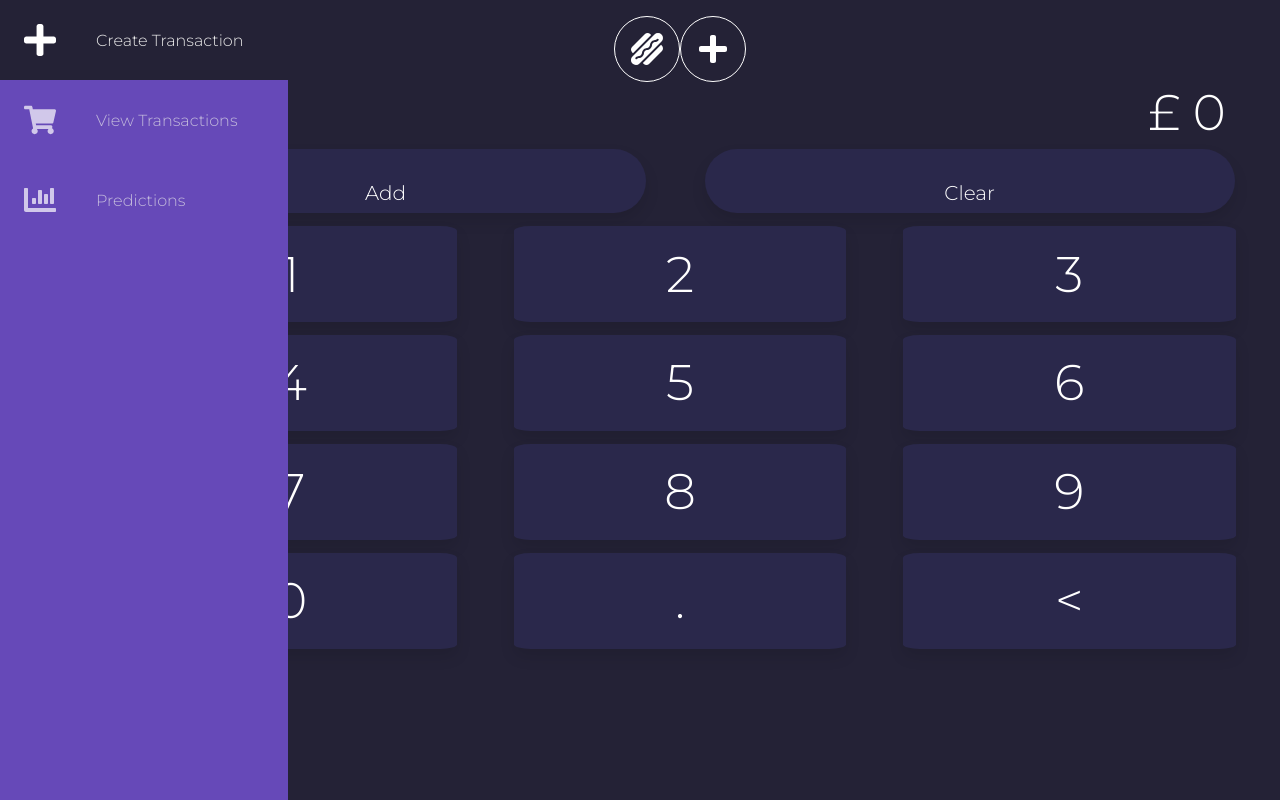
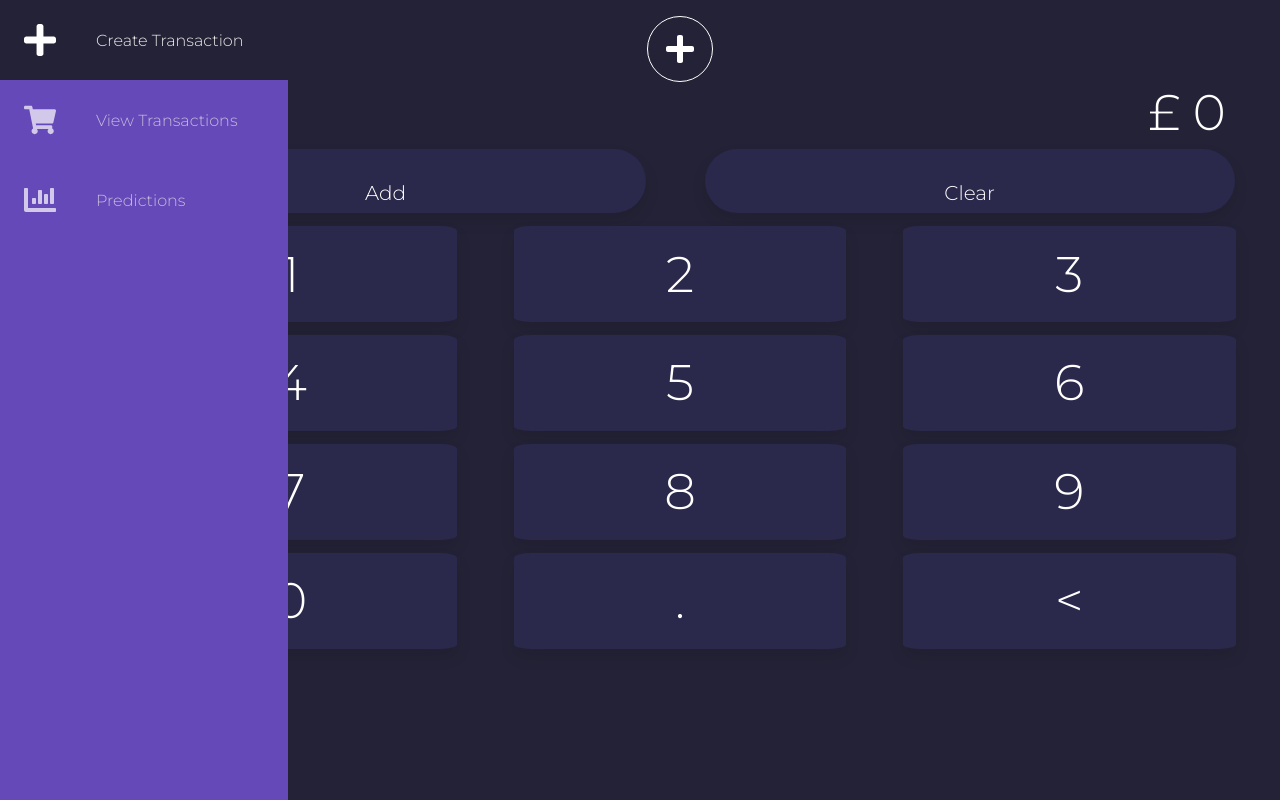
Before and after one commit to AidanKelly-CS/transaction-tracker, a React (Create React App) app: page / in a window 1280 px wide. Built offline with nearby package versions, Linux system fonts and the light colour scheme.

Commit message:
show selected categories

```diff
--- a/src/transactions/create-transaction/CreateTransaction.tsx
+++ b/src/transactions/create-transaction/CreateTransaction.tsx
@@ -7,22 +7,14 @@ import './Transaction.css';
 import classNames from 'classnames';
 import SelectCategory from '../select-category/SelectCategory';
 import Modal from '../../modal/Modal';
+import { CategoryInterface } from '../category/CategoryInterface';
 
 export default function CreateTransaction() {
     const currency = "£";
     const [total, setTotal] = useState("0");
-    const [categories, setCategories] = useState({
-      "food": false,
-      "transport":false,
-      "entertainment":false,
-
-      "cinema": false,
-      "car":false,
-      "date":false,
-      "drinks":false,
-      "holiday":false,
-      "gift":false
-    });
+    const [categories, setCategories] = useState<CategoryInterface[]>([]);
+    const [modalOpen,setModalOpen] = useState(false);
+    const [clearSelectedCategories, setClearSelectedCategories] = useState(false);
 
     function updateTotal(e){
       let buttonValue = e.target.value;
@@ -42,7 +34,6 @@ export default function CreateTransaction() {
       }
     }
 
-
     function deleteChar(e){
       if(total.length === 1){
         setTotal("0");
@@ -57,26 +48,15 @@ export default function CreateTransaction() {
       console.log(`transaction created with total of £${total}`);
     }
 
-    function setCategory(category){
-      if(category in categories){
-        setCategories({...categories, [category]:!categories[category]});
-      }
-    }
-
     function clearTransaction(){
       setTotal("0");
       clearCategories();
     }
 
     function clearCategories(){
-      const cat = {...categories};
-      Object.keys(cat).forEach(key => {
-        cat[key] = false;
-      });
-      setCategories(cat);
+      setCategories([]);
+      setClearSelectedCategories(true);
     }
-
-    const [modalOpen,setModalOpen] = useState(false);
 
     function addCategory(){
       setModalOpen(true);
@@ -86,16 +66,25 @@ export default function CreateTransaction() {
       setModalOpen(false);
     }
 
+    function setSelectedCategories(selectedCategories: CategoryInterface[]){
+      setCategories(selectedCategories);
+    }
+
     return (
       <>
 
       <Modal open={modalOpen} close={closeModal}>
-        <SelectCategory/>
+        <SelectCategory setSelectedCategories={setSelectedCategories} clear={clearSelectedCategories} resetClearCategories={()=>setClearSelectedCategories(false)}/>
       </Modal>
 
       <div className="flex-container">
-      <Category icon={faHotdog} color={"white"} main={true} selected={categories.food} onClick={()=>setCategory("food")}/>
-      <Category icon={faPlus} color={"white"} main={true} selected={categories.entertainment} onClick={addCategory}/>
+        {
+          categories.map(category => {
+            return <Category icon={category.icon} color={category.color} main={category.main} selected={category.selected} onClick={()=>{}}/>
+          })
+        }
+
+        <Category icon={faPlus} color={"white"} main={true} selected={false} onClick={addCategory}/>
       </div>
 
       <p className="total">{currency} {total}</p>
@@ -120,18 +109,6 @@ export default function CreateTransaction() {
         <Button value={"<"} updateTotal={deleteChar}/>
       </div>
 
-
-{/*
-      <p>food: {categories.food.toString()}</p>
-      <p>transport: {categories.transport.toString()}</p>
-      <p>entertainment: {categories.entertainment.toString()}</p>
-      <p>cinema: {categories.cinema.toString()}</p>
-      <p>car: {categories.car.toString()}</p>
-      <p>date: {categories.date.toString()}</p>
-      <p>drinks: {categories.drinks.toString()}</p>
-      <p>holiday: {categories.holiday.toString()}</p>
-      <p>gift: {categories.gift.toString()}</p>
-      <p>total: {total}</p> */}
       </>
     );
 }
--- a/src/transactions/select-category/SelectCategory.css
+++ b/src/transactions/select-category/SelectCategory.css
@@ -13,3 +13,17 @@
 .category-container-selected {
     background-color: var(--bg-secondary);
 }
+
+.category-clear{
+    text-align: center;
+    border-radius: 5px;
+    border: 1px solid white;
+    padding: 1rem;
+    margin: 1rem;
+    background-color: var(--bg-primary);
+}
+
+.category-clear:active{
+    background-color: var(--bg-secondary);
+    transform: translateY(2%);
+}
--- a/src/transactions/select-category/SelectCategory.tsx
+++ b/src/transactions/select-category/SelectCategory.tsx
@@ -1,24 +1,40 @@
 import { faCar, faFilm, faGamepad, faGift, faGlassMartiniAlt, faHeart, faHotdog, faPlaneDeparture, faRoute, IconDefinition } from '@fortawesome/free-solid-svg-icons';
 import classNames from 'classnames';
-import React, { useState } from 'react'
+import React, { useEffect, useState } from 'react'
 import Category from '../category/Category';
 import { CategoryInterface } from '../category/CategoryInterface';
 import './SelectCategory.css';
 
 
-export default function SelectCategory() {
+export default function SelectCategory({setSelectedCategories, clear, resetClearCategories}) {
 
+    useEffect(() => {
+        if(clear){
+            clearCategories();
+            resetClearCategories();
+        }
+    }, [clear]);
 
     function select(label: string){
         const updatedCategories = [...categories];
         updatedCategories.forEach((category, i) => {
-            console.log(category, i);
             if(category.label === label){
                 updatedCategories[i].selected = !category.selected;
             }
         });
 
         setCategories(updatedCategories);
+        setSelectedCategories(updatedCategories.filter(category=>category.selected));
+    }
+
+    function clearCategories(){
+        const updatedCategories = [...categories];
+        updatedCategories.forEach((category, i) => {
+            updatedCategories[i].selected = false;
+        });
+
+        setCategories(updatedCategories);
+        setSelectedCategories(updatedCategories.filter(category=>category.selected));
     }
 
 
@@ -101,6 +117,9 @@ export default function SelectCategory() {
 
     return (
             <>
+            <div className="category-clear" onClick={clearCategories}>
+                <p>clear</p>
+            </div>
             {
             categories.map(category => {
                 const classes = classNames({
@@ -108,7 +127,6 @@ export default function SelectCategory() {
                     "category-container-selected": category.selected
                 })
                 return (
-
                     <div className={classes} key={category.label} onClick={category.onClick}>
                     <Category {...category}/>
                     <p>{category.label}</p>
```
